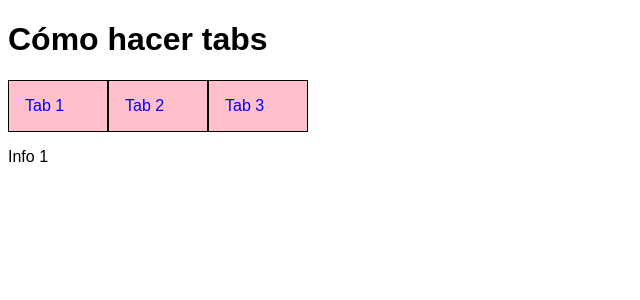
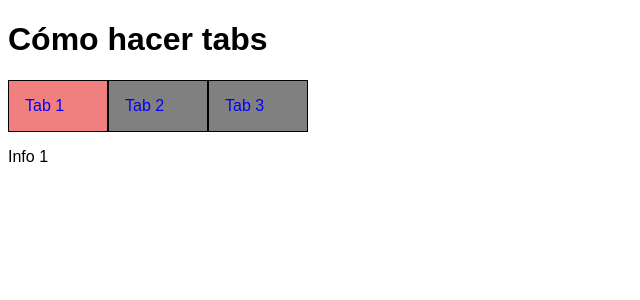
Before and after one commit to JuanluGGarcia/react-tabs, a React (Vite) app: page / in a window 1280 px wide. Shown: the top 300 px of the page, without its empty margins (0-640 px from the left). Built offline with nearby package versions, Linux system fonts and the light colour scheme.

Commit message:
color a las tabs

```diff
--- a/src/components/tabs/Tabs.jsx
+++ b/src/components/tabs/Tabs.jsx
@@ -2,7 +2,16 @@ import { v4 } from "uuid";
 import { StyledList, StyledTab, StyledTabsContainer } from "./styles";
 import { useState } from "react";
 
-const tabs = ['Tab 1', 'Tab 2', 'Tab 3'];
+// const tabs = ['Tab 1', 'Tab 2', 'Tab 3'];
+
+// Con esto evitamos llamar en cada interacción a v4, sólo lo llamamos una vez
+const tabs = [
+    { id: v4(), tabName: 'Tab 1' },
+    { id: v4(), tabName: 'Tab 2' },
+    { id: v4(), tabName: 'Tab 3' }
+
+];
+
 const tabsInfo = ['Info 1', 'Info 2', 'Info 3'];
 
 
@@ -20,8 +29,19 @@ const Tabs = () => {
 
                         return (
 
-                            <StyledTab onClick={() => handleTab(setTabActive, index)} key={v4()}>
-                                {tab}
+                            // <StyledTab onClick={() => handleTab(setTabActive, index)} key={v4()}>
+                            //     {tab}
+                            // </StyledTab>
+
+                            // Antes llamabamos a v4, para evitarlo lo ponemos así con el valor obtenido arriba
+                            // Ponemos tab.tabName xq es el valor que hemos puesto en el map
+                            <StyledTab onClick={() =>
+                                handleTab(setTabActive, index)}
+                                key={tab.id}
+                                // Comprobamos que la pestaña esté activa y pasamos este active al background de styles
+                                $active = {index === tabActive}
+                            >
+                                {tab.tabName}
                             </StyledTab>
                         );
 
--- a/src/components/tabs/styles.js
+++ b/src/components/tabs/styles.js
@@ -17,7 +17,8 @@ const StyledTab = styled.li`
     width: 100%;
     padding: 1rem;
     border: 1px solid black;
-    background-color: pink;
+    /* Si $active es true le ponemos el color lightcoral a la pestaña si no le ponemos gray */
+    background-color: ${({$active}) => ($active ? 'lightcoral' : 'gray')};
     color: blue;
     cursor: pointer;
 `;
```
